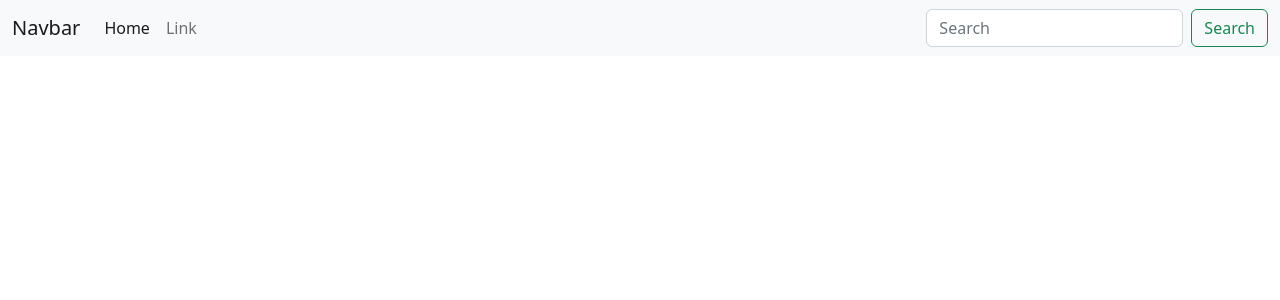
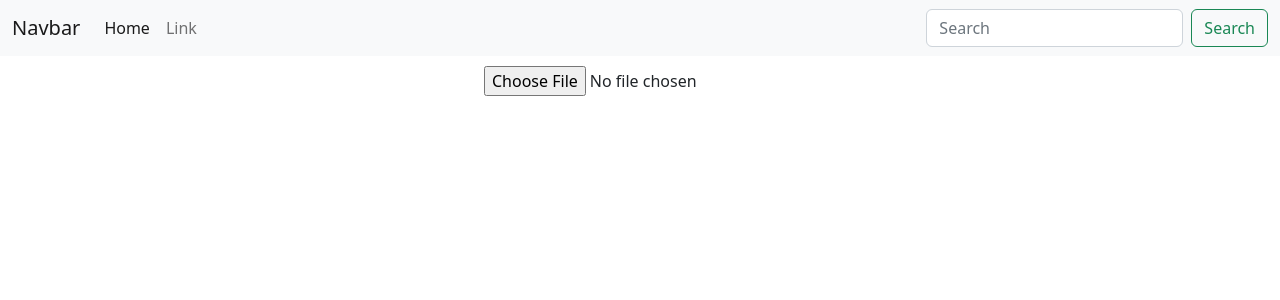
Before and after one commit to sabyasachirakshit/stockweb, a React (Create React App) app: page / in a window 1280 px wide. Shown: the top 300 px of the page. Built offline with nearby package versions, Linux system fonts and the light colour scheme.

Commit message:
trying to get data from csv

```diff
--- a/package.json
+++ b/package.json
@@ -6,6 +6,7 @@
     "@testing-library/jest-dom": "^5.16.5",
     "@testing-library/react": "^13.4.0",
     "@testing-library/user-event": "^13.5.0",
+    "papaparse": "^5.3.2",
     "react": "^18.2.0",
     "react-dom": "^18.2.0",
     "react-scripts": "5.0.1",
--- a/src/App.js
+++ b/src/App.js
@@ -1,10 +1,12 @@
 import './App.css';
 import Navbar from './components/Navbar';
+import Table from './components/Table';
 
 function App() {
   return (
     <>
       <Navbar />
+      <Table />
     </>
   );
 }
--- /dev/null
+++ b/src/components/Table.js
@@ -0,0 +1,77 @@
+import React, {useState,useEffect} from 'react'
+import Papa from "papaparse";
+function Table() {
+  // State to store parsed data
+  const [parsedData, setParsedData] = useState([]);
+
+  //State to store table Column name
+  const [tableRows, setTableRows] = useState([]);
+
+  //State to store the values
+  const [values, setValues] = useState([]);
+
+  const changeHandler = (event) => {
+    // Passing file data (event.target.files[0]) to parse using Papa.parse
+    Papa.parse(event.target.files[0], {
+      header: true,
+      skipEmptyLines: true,
+      complete: function (results) {
+        const rowsArray = [];
+        const valuesArray = [];
+
+        // Iterating data to get column name and their values
+        results.data.map((d) => {
+          rowsArray.push(Object.keys(d));
+          valuesArray.push(Object.values(d));
+        });
+
+        // Parsed Data Response in array format
+        setParsedData(results.data);
+
+        // Filtered Column Names
+        setTableRows(rowsArray[0]);
+
+        // Filtered Values
+        setValues(valuesArray);
+      },
+    });
+  };
+
+  return (
+    <div>
+      {/* File Uploader */}
+      <input
+        type="file"
+        name="file"
+        onChange={changeHandler}
+        accept=".csv"
+        style={{ display: "block", margin: "10px auto" }}
+      />
+      <br />
+      <br />
+      {/* Table */}
+      <table>
+        <thead>
+          <tr>
+            {tableRows.map((rows, index) => {
+              return <th key={index}>{rows}</th>;
+            })}
+          </tr>
+        </thead>
+        <tbody>
+          {values.map((value, index) => {
+            return (
+              <tr key={index}>
+                {value.map((val, i) => {
+                  return <td key={i}>{val}</td>;
+                })}
+              </tr>
+            );
+          })}
+        </tbody>
+      </table>
+    </div>
+  );
+}
+
+export default Table
```
Also changed, not shown: 1 other file (tests, documents, lock files or other folders).
